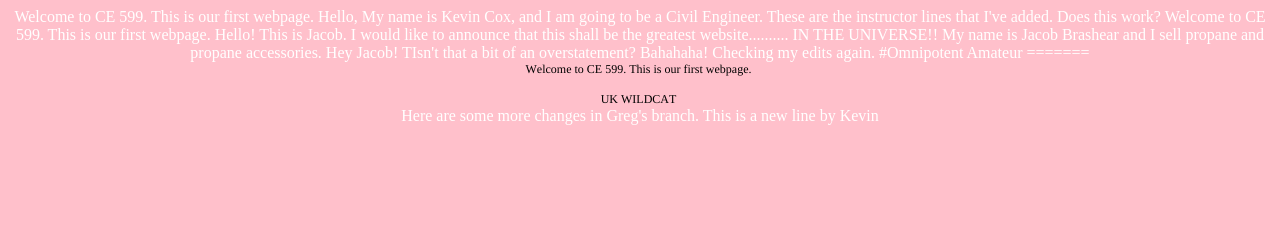
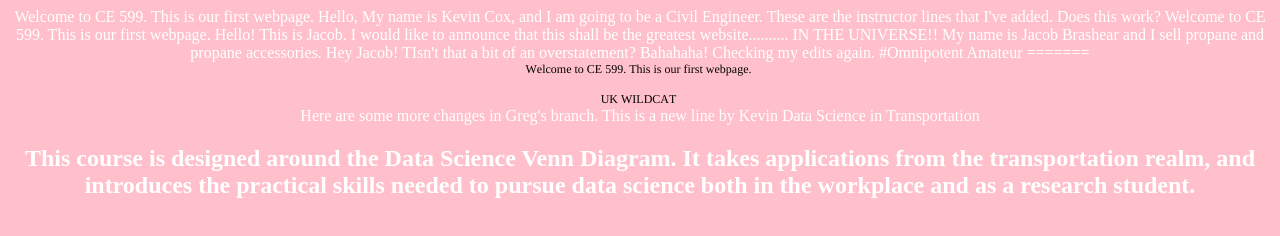
Before and after one commit to uky-transport-data-science/spring-2017, a plain HTML site: page index.html in a window 1280 px wide. Drawn offline with Linux system fonts and the light colour scheme.

Commit message:
Update index.html

```diff
--- a/index.html
+++ b/index.html
@@ -54,3 +54,9 @@ This is a new line by Kevin
       text-align:center;
     }
   </style>
+
+    Data Science in Transportation
+    </h1>
+    <h2> This course is designed around the Data Science Venn Diagram.
+      It takes applications from the transportation realm, and introduces the practical
+      skills needed to pursue data science both in the workplace and as a research student.   </h2>
```
